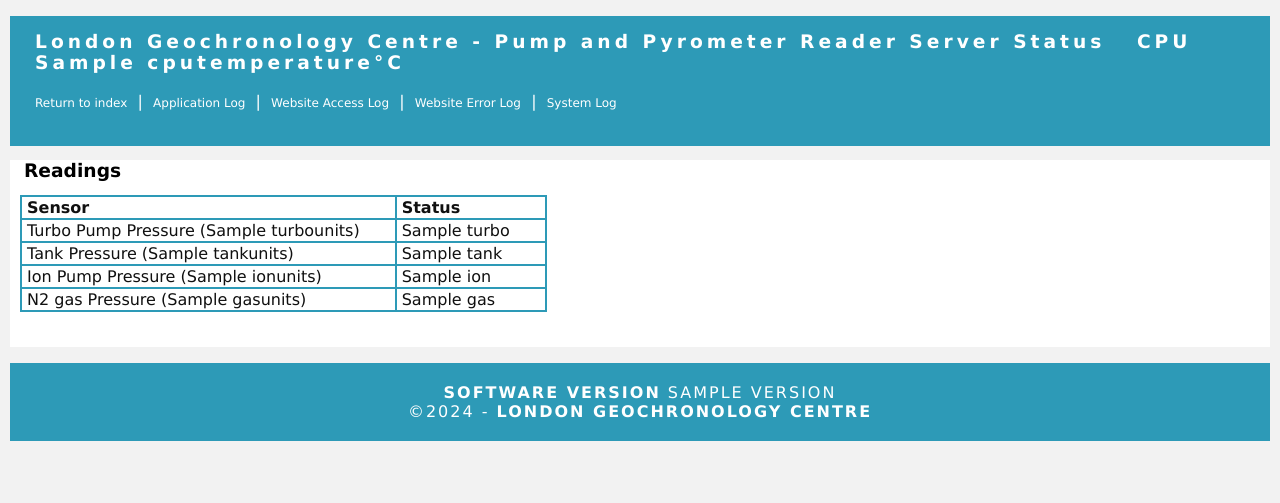
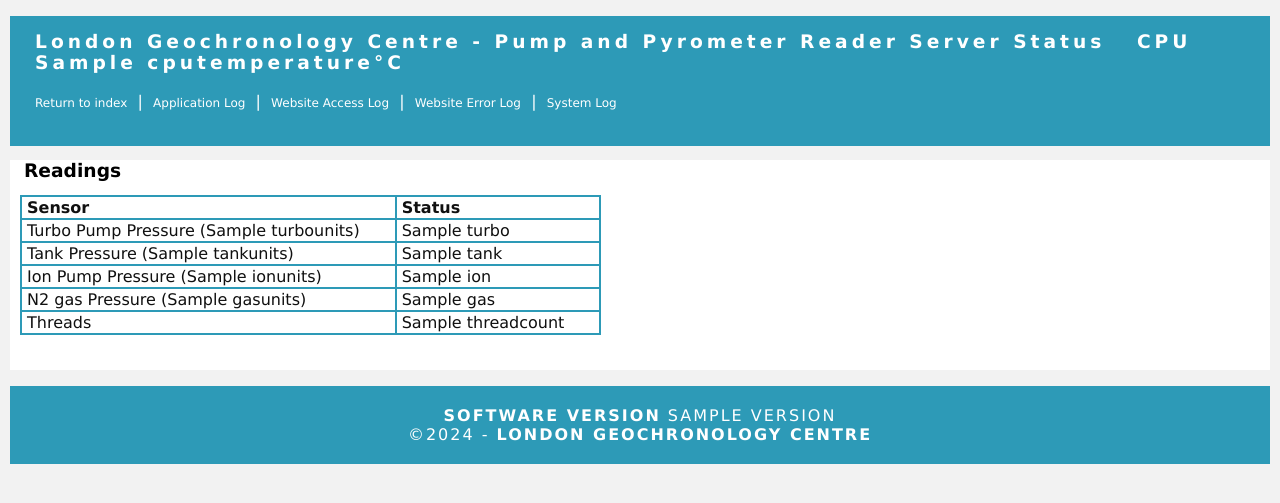
Before and after one commit to westerlymerlin/RPi-PumpReader, a Flask app: template templates/index.html in a window 1280 px wide. Shown: the top 503 px of the page. Run offline with Flask 3, Linux system fonts and the light colour scheme; the template is opened without the code that fills it: most values are stand-ins (such as "Sample title", 1, 10 or a date in 2020).

Commit message:
2.2.7  Added thread count on home page, split out thread for reading serial ports to a separate function

```diff
--- a/app.py
+++ b/app.py
@@ -3,7 +3,7 @@ This is the main flask application - called by Gunicorn
 """
 import os
 import subprocess
-from threading import Timer
+from threading import Timer, active_count
 from flask import Flask, render_template, jsonify, request
 from pumpclass import httpstatus, pressures
 from logmanager import logger
@@ -34,7 +34,7 @@ def index():
     """Main web page handler, shows status page via the index.html template"""
     cputemperature = get_cpu_temperature()
     return render_template('index.html', pressures=httpstatus(), cputemperature=cputemperature,
-                           version=VERSION)
+                           version=VERSION, threadcount=active_count())
 
 
 @app.route('/api', methods=['POST'])
--- a/app_control.py
+++ b/app_control.py
@@ -6,7 +6,7 @@ import random
 import json
 from datetime import datetime
 
-VERSION = '2.2.6'
+VERSION = '2.2.7'
 
 
 def writesettings():
--- a/templates/index.html
+++ b/templates/index.html
@@ -43,6 +43,10 @@
                     <td class="tabledataleft">N2 gas Pressure ({{pressures['gasunits']}})</td>
                     <td class="tabledataleft">{{pressures['gas']}}</td>
             </tr>
+            <tr>
+                    <td class="tabledataleft">Threads</td>
+                    <td class="tabledataleft">{{threadcount}}</td>
+            </tr>
       </table>
     <p>&nbsp</p>
 	</section>
```
Also changed, not shown: pumpclass.py (+8 -2 lines), changelog.txt.
